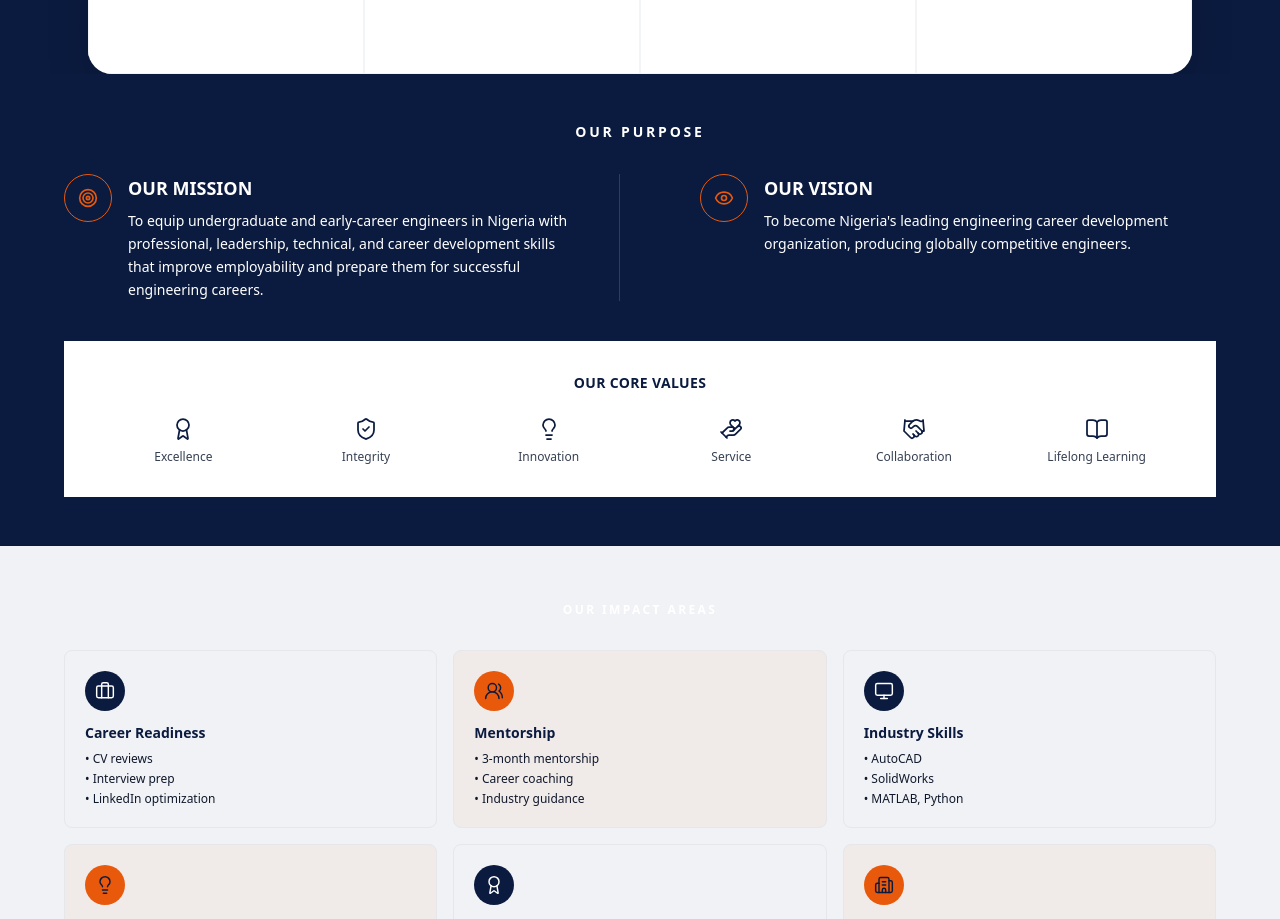
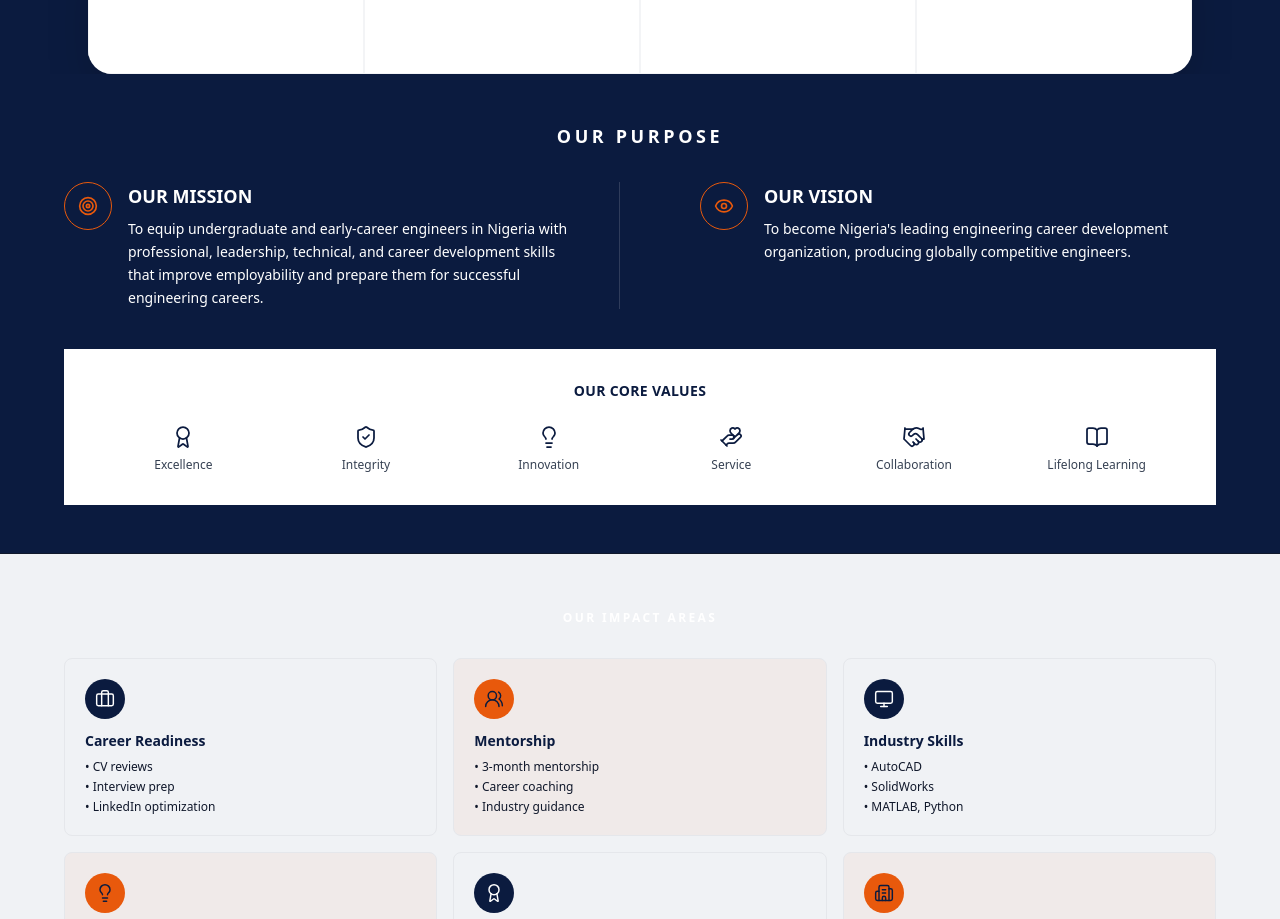
Before and after one commit to Techiechiemelum/engineering-career-foundation, a Next.js app: page / in a window 1280 px wide. Shown: the part 975-1894 px from the top of the page. Built offline with nearby package versions, Linux system fonts and the light colour scheme.

Commit message:
Update website

```diff
--- a/components/Purpose.tsx
+++ b/components/Purpose.tsx
@@ -21,7 +21,7 @@
 export default function Purpose() {
   return (
     <section id="about" className="bg-navy px-6 sm:px-10 lg:px-16 py-12">
-      <p className="text-center text-sm font-bold tracking-[0.2em] text-gold">
+      <p className="text-center text-lg font-bold tracking-[0.2em] text-gold">
         OUR PURPOSE
       </p>
 
```
